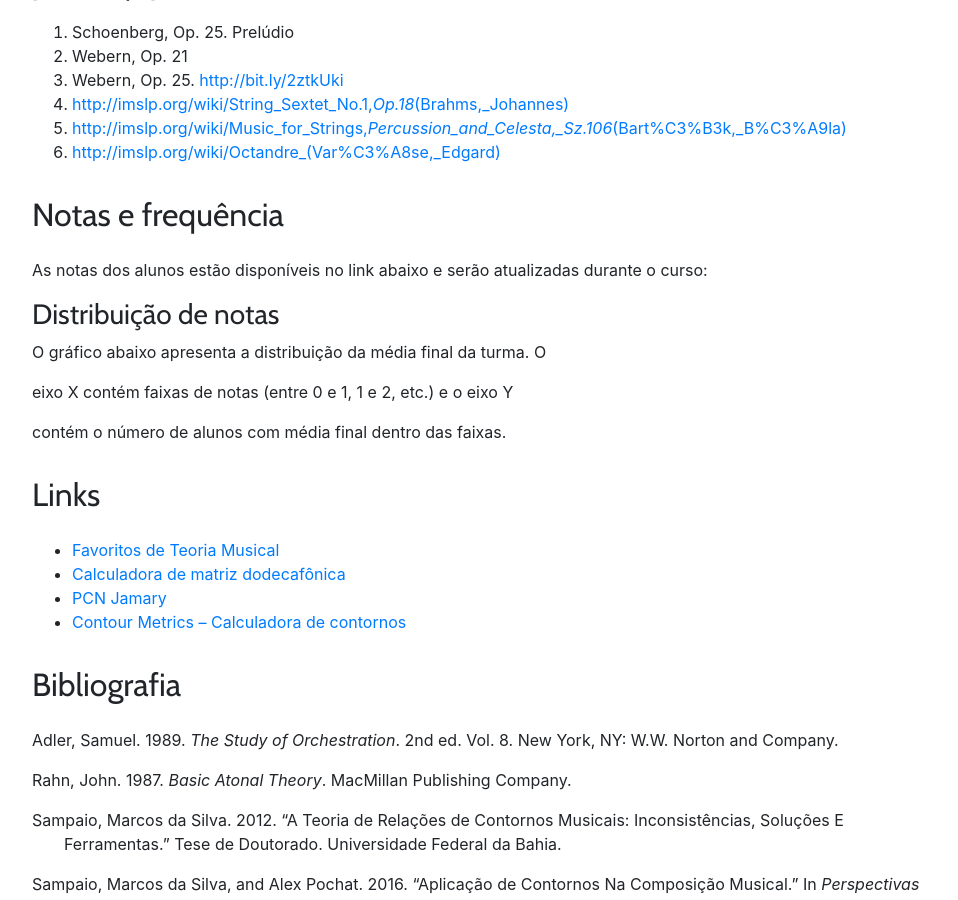
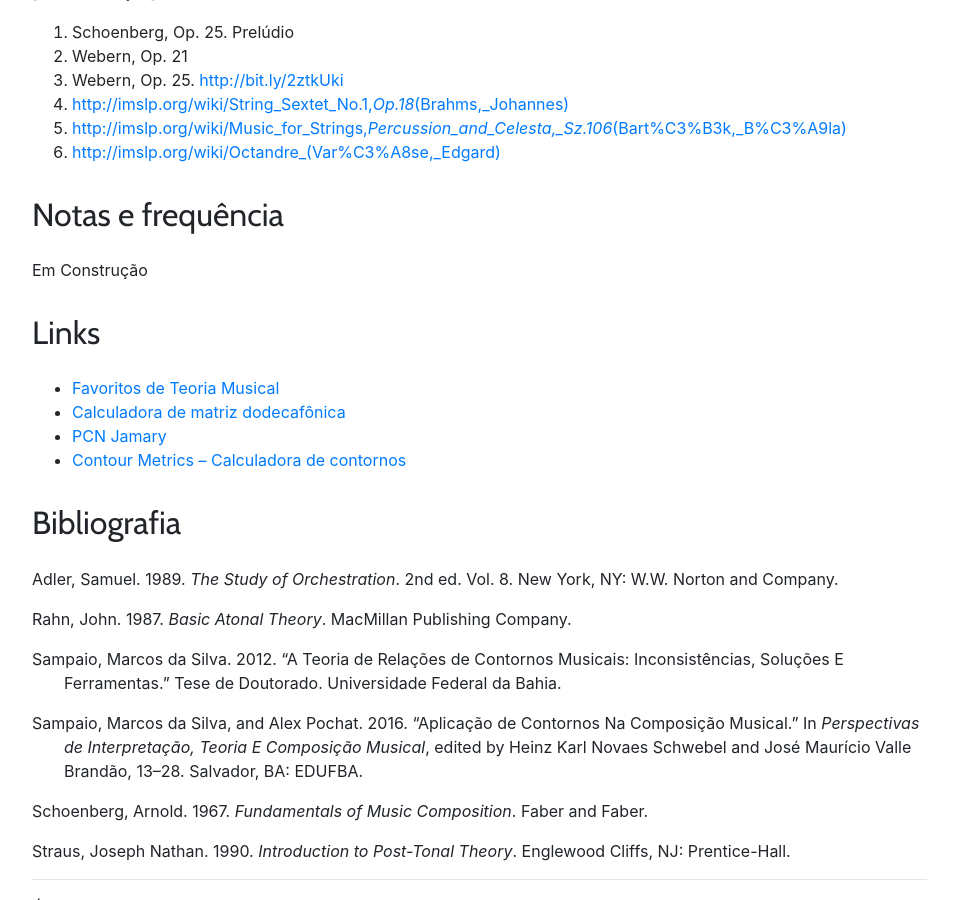
Before and after one commit to kroger/genosmus, a Jekyll site: the page built from _marcos/musb15.md, in a window 1280 px wide and 900 px high, scrolled down 2844 px. Shown: the whole window, without its empty margins (68-1026 px from the left). Built offline with Jekyll 4.4.1, drawn with Linux system fonts in a browser that asks for light colours; the table of contents is made by our own code.

Commit message:
Links para notas

```diff
--- a/_marcos/musb15.md
+++ b/_marcos/musb15.md
@@ -142,18 +142,14 @@
 
 ## Notas e frequência
 
+Em Construção
+
+<!--
 As notas dos alunos estão disponíveis no link abaixo e serão atualizadas durante o curso:
-
-
-
-### Distribuição de notas
-
-O gráfico abaixo apresenta a distribuição da média final da turma. O
-
-eixo X contém faixas de notas (entre 0 e 1, 1 e 2, etc.) e o eixo Y
-
-contém o número de alunos com média final dentro das faixas.
-
+<iframe
+src="https://docs.google.com/spreadsheets/d/e/2PACX-1vS5XwKIhizZR_bQjYR4k9Qw0fhm5ii2UtrJxJoFheTsDdCKaa7AOigQIIaH1YToGy3Mpt8D2EhjTPjL/pubhtml?gid=6205951&amp;single=true&amp;widget=true&amp;headers=false"
+width="100%" height="300"></iframe>
+-->
 
 ## Links
 
```
Also changed, not shown: _marcos/musa70.md (+6 -4 lines), _marcos/musa72.md (+7 -7 lines), _marcos/musa90.md (+3 -1 lines), _marcos/musa92.md (+3 -1 lines).
